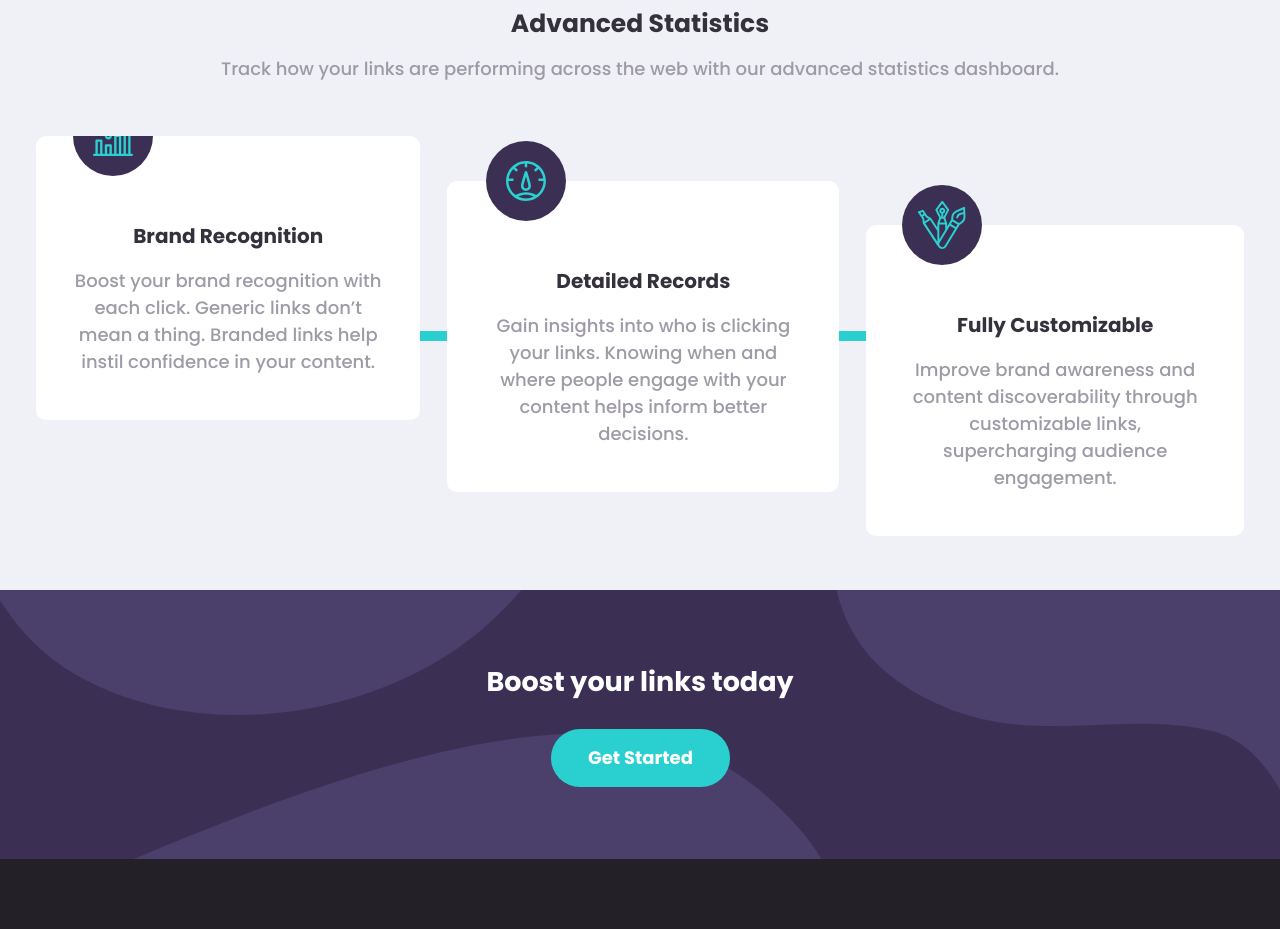
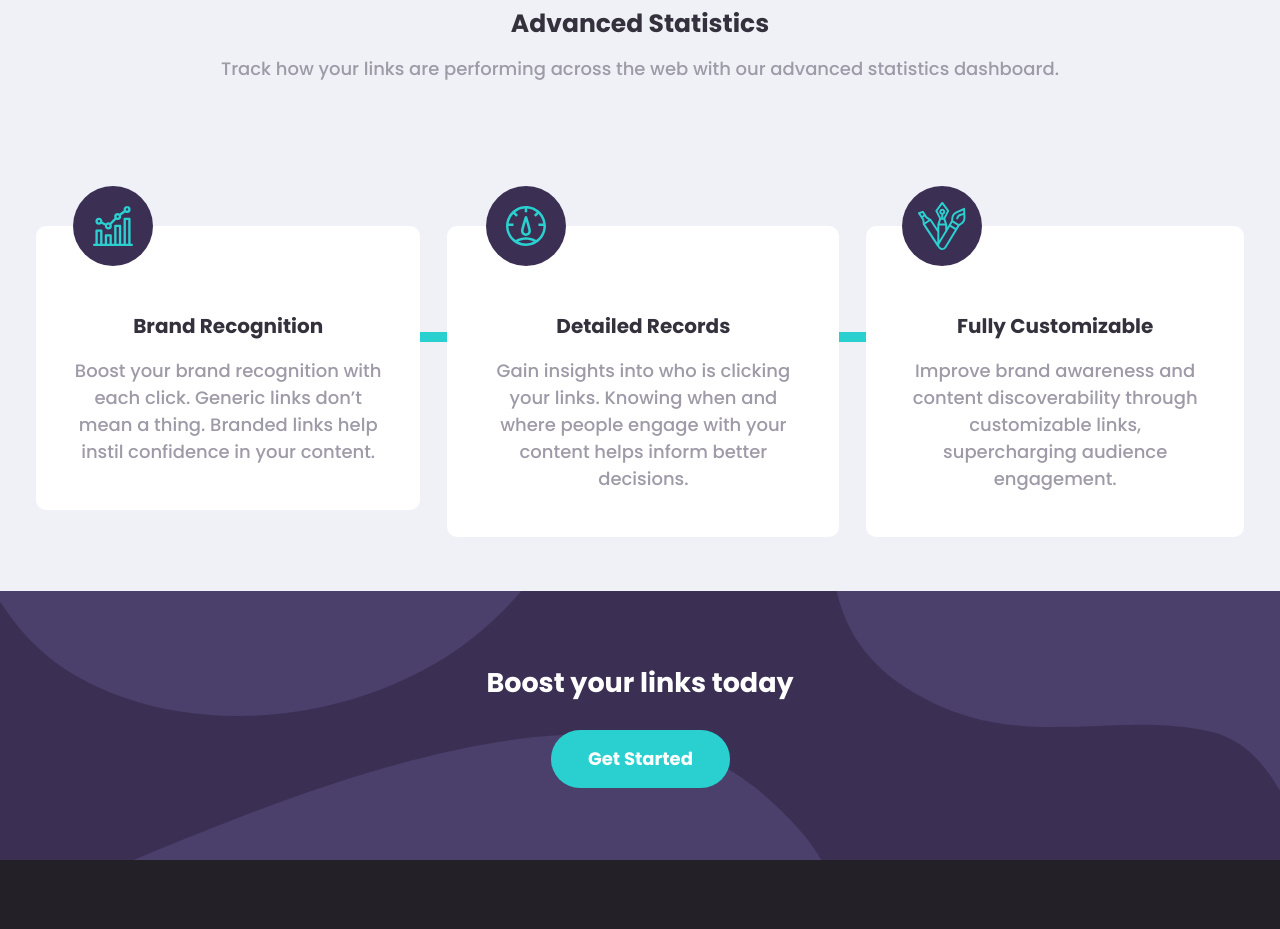
Before and after one commit to better5afe/URL-Shortening-API, a React (Create React App) app: page / in a window 1280 px wide. Shown: the part 920-1849 px from the top of the page. Built offline with nearby package versions, Linux system fonts and the light colour scheme.

Commit message:
statistics section padding adjusted

```diff
--- a/package.json
+++ b/package.json
@@ -25,7 +25,9 @@
 		"start": "react-scripts start",
 		"build": "react-scripts build",
 		"test": "react-scripts test",
-    "eject": "react-scripts eject"
+		"eject": "react-scripts eject",
+		"predeploy": "npm run build",
+		"deploy": "gh-pages -d build"
 	},
 	"eslintConfig": {
 		"extends": [
--- a/src/components/subcomponents/main-subcomponents/StatisticsCardsBox.scss
+++ b/src/components/subcomponents/main-subcomponents/StatisticsCardsBox.scss
@@ -25,7 +25,6 @@
 		justify-content: center;
 		align-items: center;
 		min-height: 400px;
-		padding-top: 0;
 
 		&::before {
 			top: 50%;
```
Lines whose indentation alone changed are shown as unchanged.
